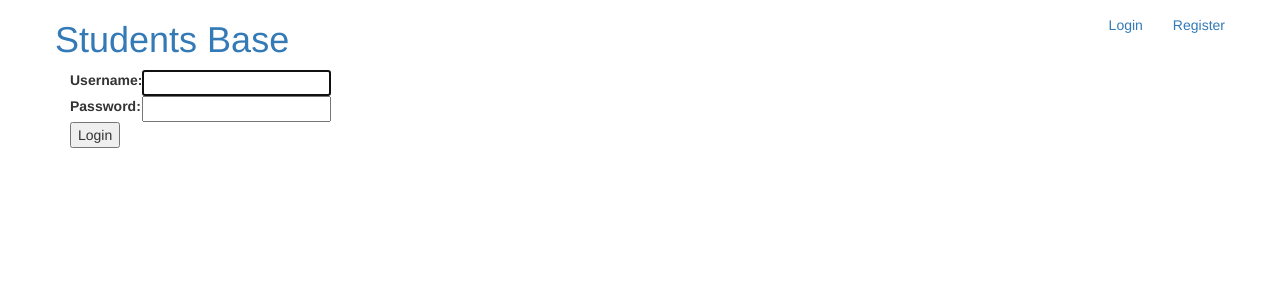
After one commit to vdranyy/students-base, a Django app: page /accounts/login/ in a window 1280 px wide. The commit adds this page. Shown: the top 300 px of the page. Run offline with Django 3.2, Linux system fonts and the light colour scheme; some libraries are stand-ins or nearby versions.

Commit message:
Add user auth.

```diff
--- a/studbase/urls.py
+++ b/studbase/urls.py
@@ -42,4 +42,10 @@ urlpatterns = [
 	url(r'^$', 'base.views.index', name='index'),
 	url(r'^students/(?P<group>[\w-]+)/$', 'base.views.group_detail', name='group_detail'),
 	url(r'^students/(?P<group>[\w-]+)/(?P<student>[\w-]+)/$', 'base.views.student_detail', name='student_detail'),
+
+	url(r'^accounts/login/$', 'django.contrib.auth.views.login', {'extra_context': {'next': '/'}}, name='login'),
+	url(r'^accounts/logout/$', 'django.contrib.auth.views.logout', {'next_page': '/'}, name='logout'),
+
+	# include AUTH
+	url(r'^accounts/', include('django.contrib.auth.urls')),
 ]
--- a/templates/base.html
+++ b/templates/base.html
@@ -6,7 +6,20 @@
 </head>
 <body>
 	<div class="container">
-		<h1>Students Base</h1>
+		<div class="row">
+			<ul class="nav navbar-nav navbar-left">
+				<li><h1><a href="{% url 'index' %}">Students Base</a></h1></li>
+			</ul>
+			<ul class="nav navbar-nav navbar-right">
+				{% if request.user.is_authenticated %}
+					<li><a href="#">{{ user.get_username }}</a></li>
+					<li><a href="{% url 'logout' %}">Logout</a></li>
+				{% else %}
+					<li><a href="{% url 'login' %}">Login</a></li>
+					<li><a href="#">Register</a></li>
+				{% endif %}
+			</ul>
+		</div>
 		{% block content %}{% endblock %}
 	</div>
 </body>
--- /dev/null
+++ b/templates/registration/login.html
@@ -0,0 +1,26 @@
+{% extends "base.html" %}
+
+{% block content %}
+
+{% if form.errors %}
+	<p>Your username and password didn't match. Please try again.</p>
+{% endif %}
+
+<form method="post" action="{% url 'django.contrib.auth.views.login' %}">
+	{% csrf_token %}
+	<table>
+	<tr>
+	    <td>{{ form.username.label_tag }}</td>
+	    <td>{{ form.username }}</td>
+	</tr>
+	<tr>
+	    <td>{{ form.password.label_tag }}</td>
+	    <td>{{ form.password }}</td>
+	</tr>
+	</table>
+
+	<button class="submit">Login</button>
+	<input type="hidden" name="next" value="{{ next }}" />
+</form>
+
+{% endblock %}
```
Also changed, not shown: base/templates/base/group_detail.html (+7 -3 lines), base/templates/base/index.html (+7 -3 lines), studbase/settings.py (line endings or trailing spaces).
